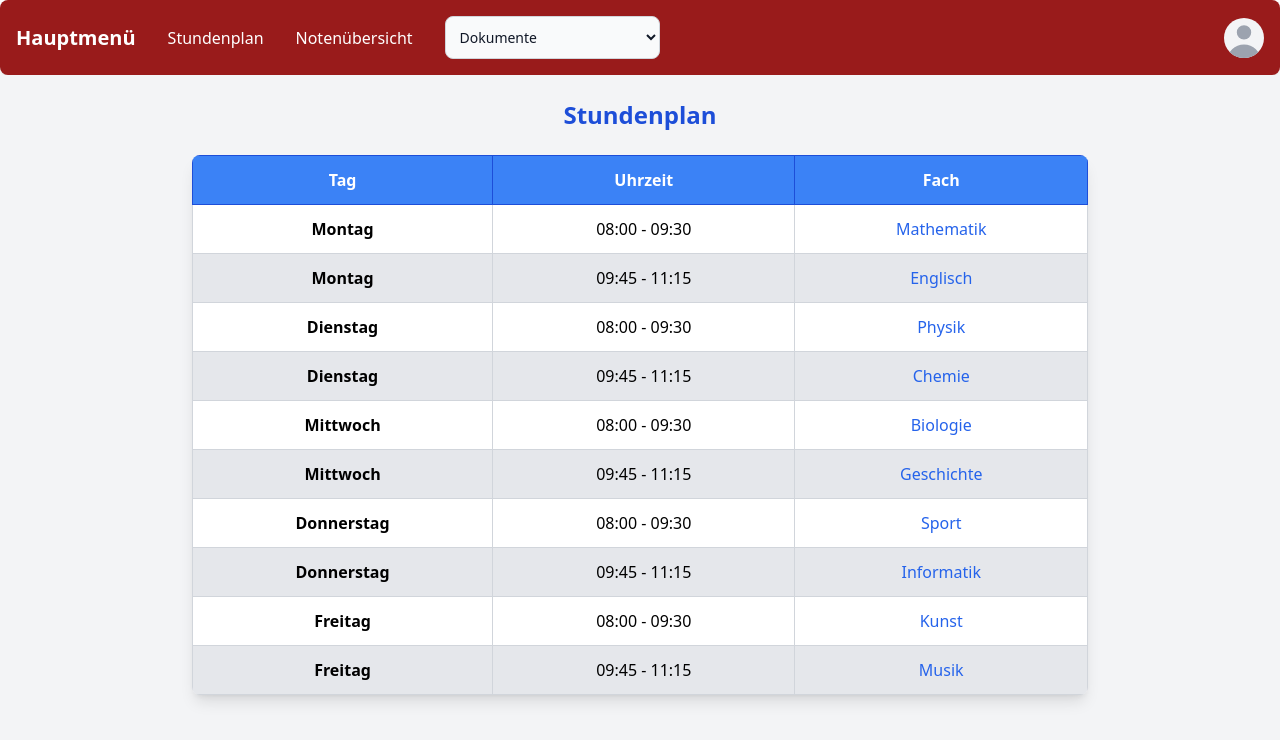
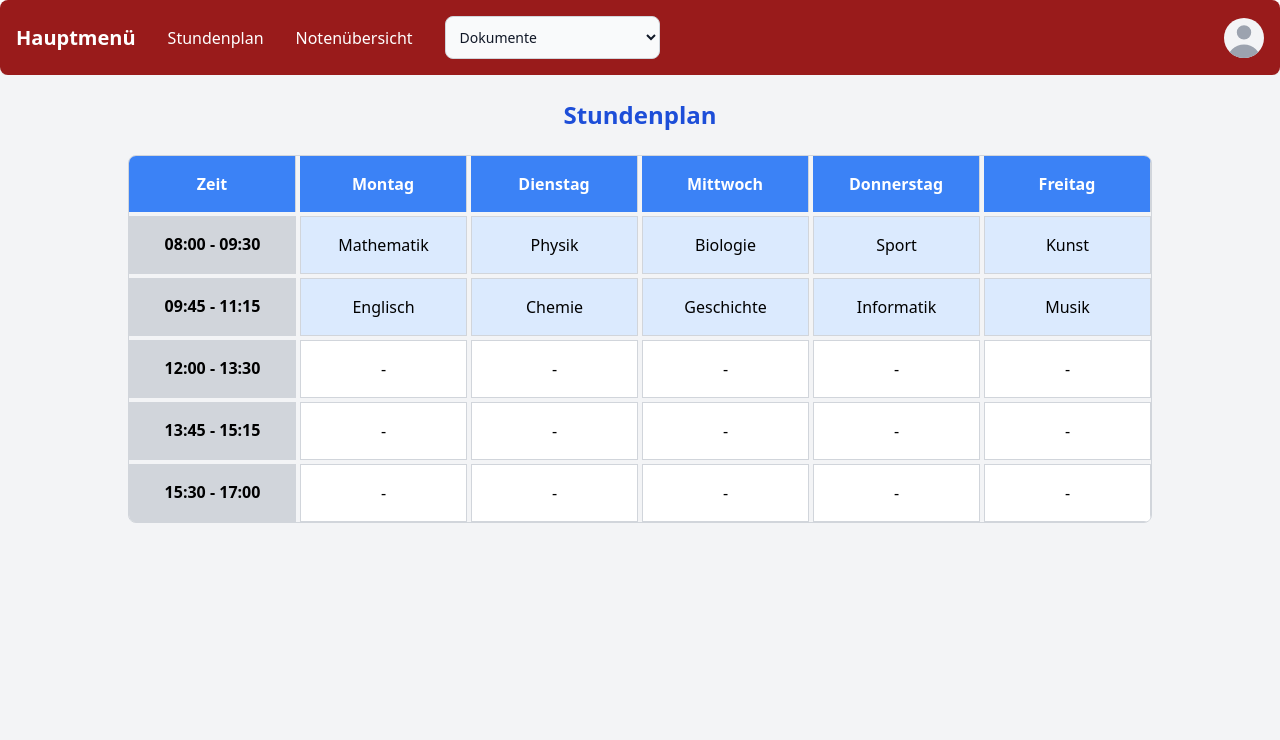
Before and after one commit to Srakawichi/studienportal, a Next.js app: page /timetable in a window 1280 px wide. Shown: the top 740 px of the page. Built offline with nearby package versions, Linux system fonts and the light colour scheme.

Commit message:
Stundenplan2

```diff
--- a/app/timetable/page.tsx
+++ b/app/timetable/page.tsx
@@ -1,6 +1,5 @@
 import Navbar from "../navigation/navbar";
 import React from "react";
-
 
 type ScheduleEntry = {
     day: string;
@@ -22,32 +21,33 @@ const schedule: ScheduleEntry[] = [
 ];
 
 const Timetable: React.FC = () => {
+    const days = ["Montag", "Dienstag", "Mittwoch", "Donnerstag", "Freitag"];
+    const times = ["08:00 - 09:30", "09:45 - 11:15", "12:00 - 13:30", "13:45 - 15:15", "15:30 - 17:00"];
+
     return (
         <div>
-            <Navbar/>
+            <Navbar />
             <div className="p-6 bg-gray-100 min-h-screen flex flex-col items-center">
                 <h2 className="text-2xl font-bold mb-6 text-blue-700">Stundenplan</h2>
-                <table className="w-full max-w-4xl border-collapse shadow-lg rounded-lg overflow-hidden">
-                    <thead>
-                    <tr className="bg-blue-500 text-white">
-                        <th className="border border-blue-700 px-6 py-3">Tag</th>
-                        <th className="border border-blue-700 px-6 py-3">Uhrzeit</th>
-                        <th className="border border-blue-700 px-6 py-3">Fach</th>
-                    </tr>
-                    </thead>
-                    <tbody>
-                    {schedule.map((entry, index) => (
-                        <tr key={index} className="odd:bg-white even:bg-gray-200 hover:bg-blue-100 transition-colors">
-                            <td className="border border-gray-300 px-6 py-3 text-center font-semibold">{entry.day}</td>
-                            <td className="border border-gray-300 px-6 py-3 text-center">{entry.time}</td>
-                            <td className="border border-gray-300 px-6 py-3 text-center text-blue-600 font-medium">{entry.subject}</td>
-                        </tr>
+                <div className="grid grid-cols-6 gap-1 w-full max-w-5xl border border-gray-300 rounded-lg overflow-hidden">
+                    <div className="bg-blue-500 text-white p-4 text-center font-bold border-r border-gray-300">Zeit</div>
+                    {days.map(day => (
+                        <div key={day} className="bg-blue-500 text-white p-4 text-center font-bold border-r border-gray-300">{day}</div>
                     ))}
-                    </tbody>
-                </table>
+                    {times.map(time => (
+                        <>
+                            <div key={time} className="bg-gray-300 p-4 text-center font-semibold border-b border-gray-300">{time}</div>
+                            {days.map(day => {
+                                const entry = schedule.find(e => e.day === day && e.time === time);
+                                return (
+                                    <div key={day + time} className={`p-4 text-center border border-gray-300 ${entry ? 'bg-blue-100' : 'bg-white'}`}>{entry ? entry.subject : "-"}</div>
+                                );
+                            })}
+                        </>
+                    ))}
+                </div>
             </div>
         </div>
-
     );
 };
 
```
